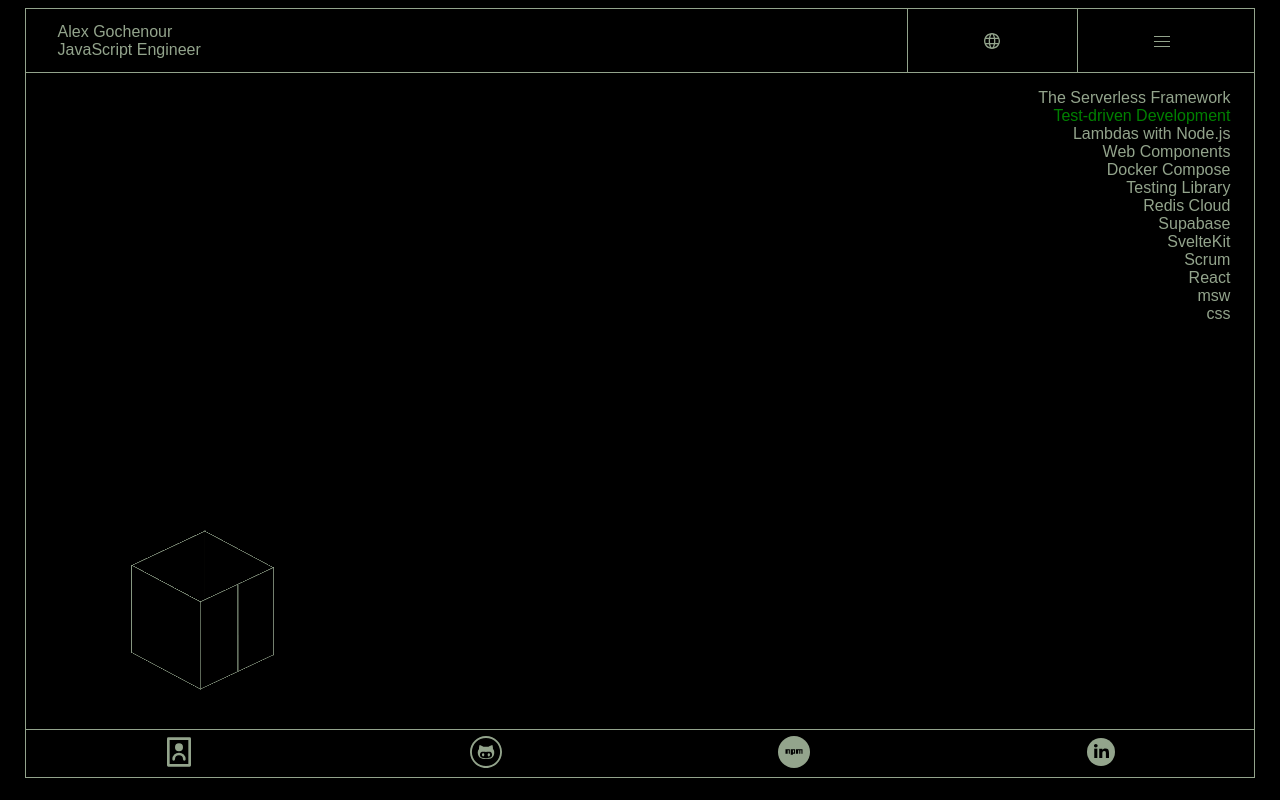
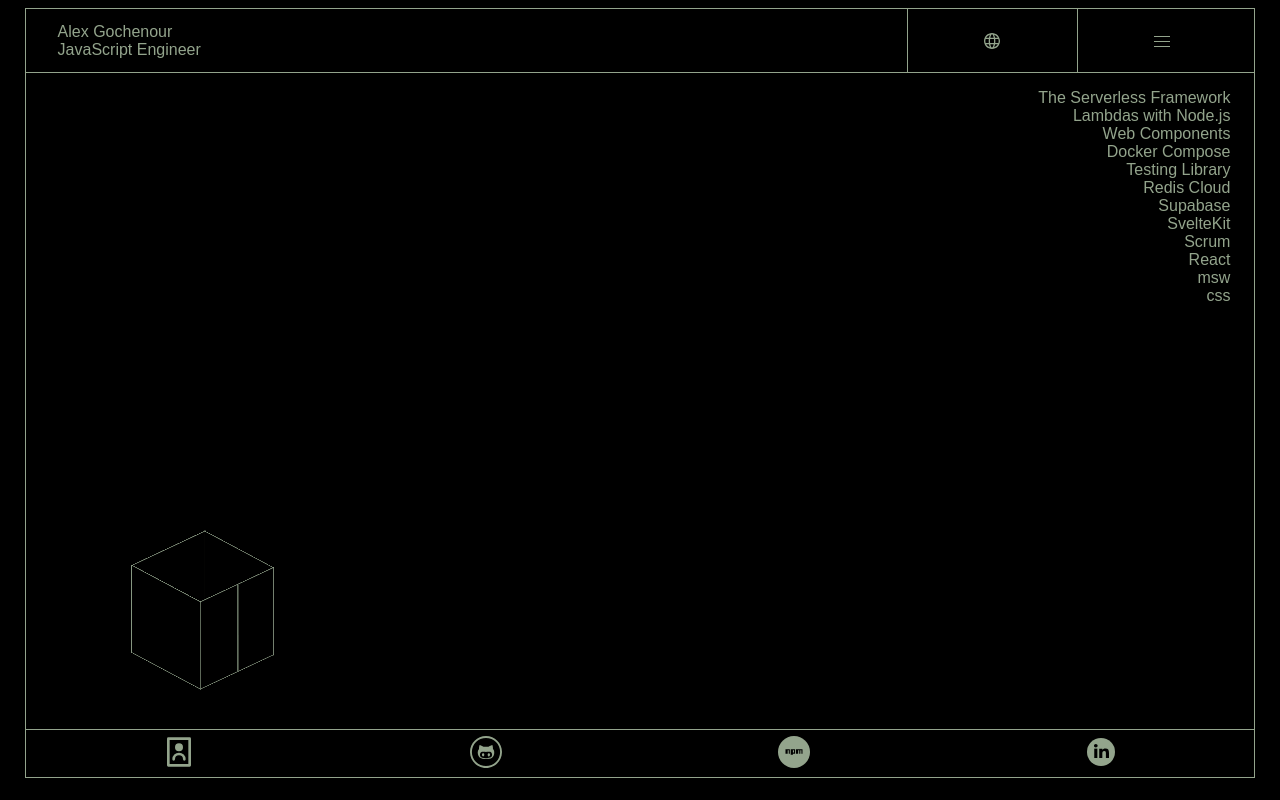
Before and after one commit to chunyukuo88/portfolio2, a React (Create React App) app: page / in a window 1280 px wide. Built offline with nearby package versions, Linux system fonts and the light colour scheme; what aws-amplify would draw is missing.

Commit message:
Created Skills.jsx and successfully extracted it.

```diff
--- a/src/App.jsx
+++ b/src/App.jsx
@@ -5,6 +5,7 @@ import { Divide as Hamburger } from 'hamburger-react'
 import Language from './features/language/Language';
 import { SettingsMenu } from './components/SettingsMenu/SettingsMenu';
 import { Sidebar } from './components/Sidebar/Sidebar';
+import { Skills } from './Skills';
 import { Footer } from './components/Footer/Footer';
 import { Cube } from './components/Cube/Cube';
 
@@ -37,12 +38,7 @@ function App({ logger }){
     return dispatch(updateSettingsVisibility(false));
   };
 
-  const getId = () => settingsAreVisible
-    ? 'tech-skills-abridged__blurry'
-    : 'tech-skills-abridged';
-
-  return (
-    <main className={isDarkMode ? undefined : 'light-mode'}>
+  const Header = () => (
     <header>
       <div id='name-and-title'>
         <div>{strings.myName[language]}</div>
@@ -61,25 +57,18 @@ function App({ logger }){
         />
       </div>
     </header>
+  );
+
+
+
+  return (
+    <main className={isDarkMode ? undefined : 'light-mode'}>
+      <Header />
 
       <section id='primary-content'>
         <Sidebar isOpen={menuIsOpen} />
         <div id='tech-skills-and-settings-container'>
-          <ul id={getId()} onClick={skillClickHandler}>
-            <li>The Serverless Framework</li>
-            <li>{strings.techSkillsTDD[language]}</li>
-            <li>Lambdas with Node.js</li>
-            <li>Web Components</li>
-            <li>Docker Compose</li>
-            <li>Testing Library</li>
-            <li>Redis Cloud</li>
-            <li>Supabase</li>
-            <li>SvelteKit</li>
-            <li>Scrum</li>
-            <li>React</li>
-            <li>msw</li>
-            <li>css</li>
-          </ul>
+          <Skills />
           <Cube />
           <SettingsMenu />
         </div>
--- /dev/null
+++ b/src/Skills.jsx
@@ -0,0 +1,27 @@
+import strings from "./common/strings";
+
+export function Skills(props) {
+  const { skillClickHandler, language, settingsAreVisible } = props;
+
+  const getId = () => settingsAreVisible
+    ? 'tech-skills-abridged__blurry'
+    : 'tech-skills-abridged';
+
+  return (
+    <ul id={getId()} onClick={skillClickHandler}>
+      <li>The Serverless Framework</li>
+      <li>{strings.techSkillsTDD[language]}</li>
+      <li>Lambdas with Node.js</li>
+      <li>Web Components</li>
+      <li>Docker Compose</li>
+      <li>Testing Library</li>
+      <li>Redis Cloud</li>
+      <li>Supabase</li>
+      <li>SvelteKit</li>
+      <li>Scrum</li>
+      <li>React</li>
+      <li>msw</li>
+      <li>css</li>
+    </ul>
+  );
+}
```
Also changed, not shown: src/AboutMe.jsx (added). Lines whose indentation alone changed are shown as unchanged.
